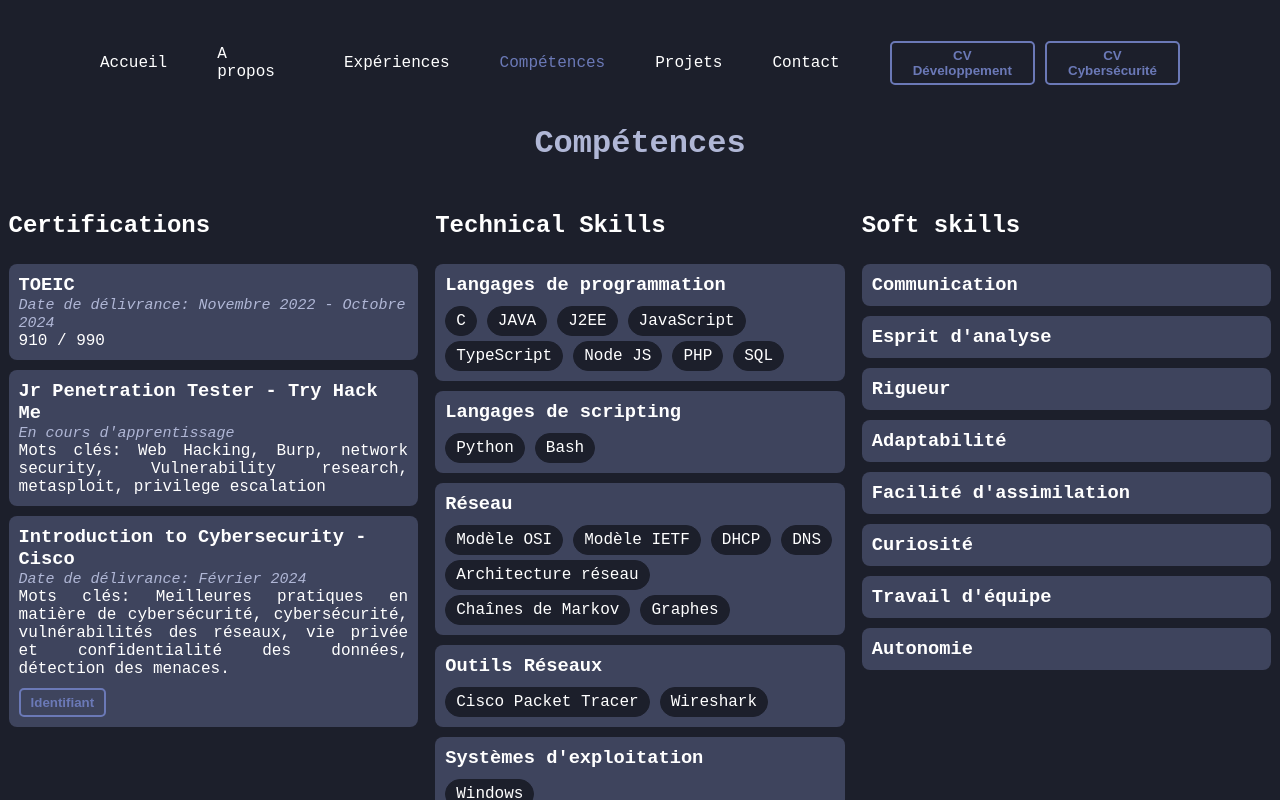
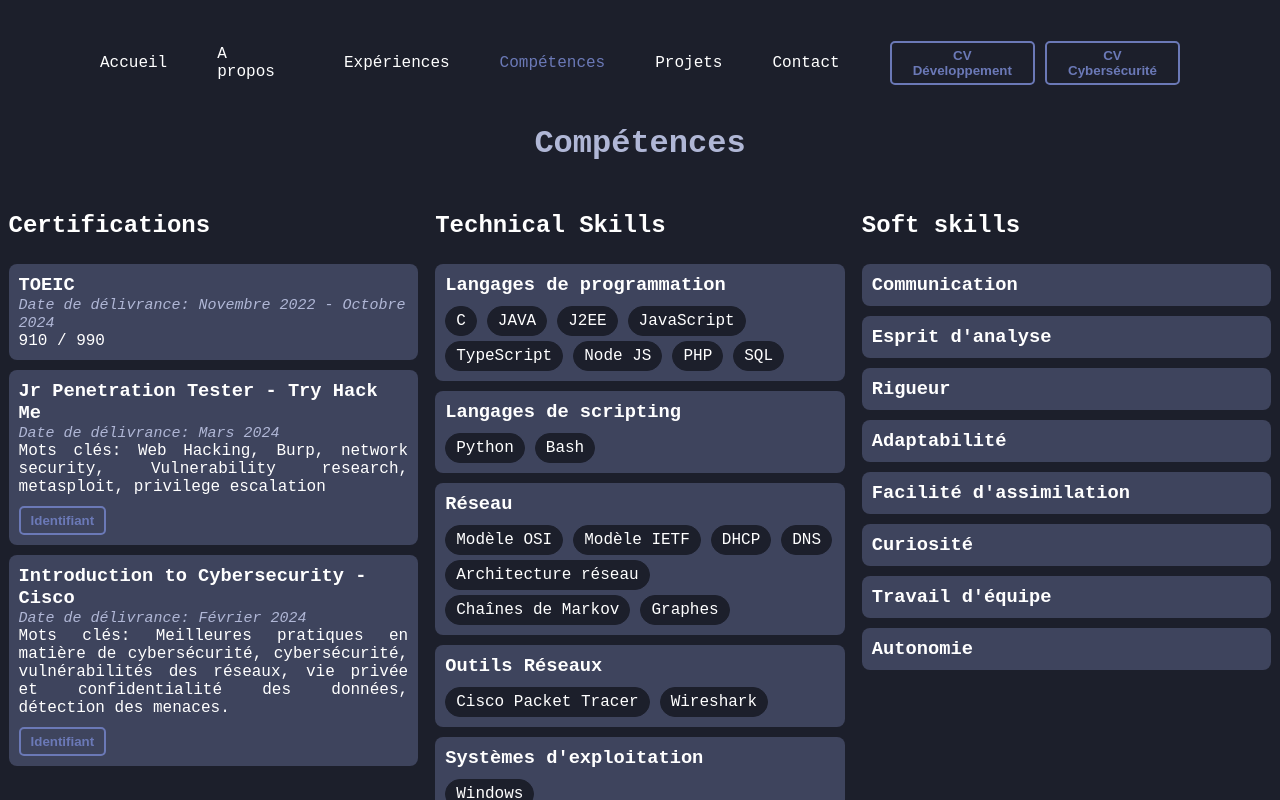
Before and after one commit to GabrielIvanes/portfolio, a React (Vite) app: page /competences in a window 1280 px wide. Shown: the top 800 px of the page. Built offline with nearby package versions, Linux system fonts and the light colour scheme; a web font is replaced by a local one.

Commit message:
change of contact page and skill page

```diff
--- a/src/pages/Competences.tsx
+++ b/src/pages/Competences.tsx
@@ -13,11 +13,17 @@ function Competences() {
 					</div>
 					<div className='group'>
 						<h3>Jr Penetration Tester - Try Hack Me</h3>
-						<span>En cours d'apprentissage</span>
+						<span>Date de délivrance: </span>
+						<span>Mars 2024</span>
 						<div>
 							Mots clés: Web Hacking, Burp, network security, Vulnerability
 							research, metasploit, privilege escalation
 						</div>
+						<button>
+							<a href='/THM_JR_PENTESTER' target='_blank'>
+								Identifiant
+							</a>
+						</button>
 					</div>
 					<div className='group'>
 						<h3>Introduction to Cybersecurity - Cisco</h3>
--- a/src/pages/Contact.tsx
+++ b/src/pages/Contact.tsx
@@ -7,15 +7,7 @@ function Contact() {
 		<div className='wrapper contact'>
 			<h1>Contact</h1>
 			<div className='content'>
-				<p>
-					Je suis activement à la recherche d'un stage cybersécurité ou
-					développement logiciel à partir du 08 avril 2024 pour une durée de 16
-					à 18 semaines.
-					<br />
-					<br />
-					<br />
-					Vous pouvez me contacter ci-dessous via un de mes réseaux !
-				</p>
+				<p>Vous pouvez me contacter ci-dessous via un de mes réseaux !</p>
 				<div className='social-media'>
 					<div>
 						<a href='mailto:ivanes.gabriel@gmail.com' target='_blank'>
```
Also changed, not shown: 1 other file (tests, documents, lock files or other folders).
